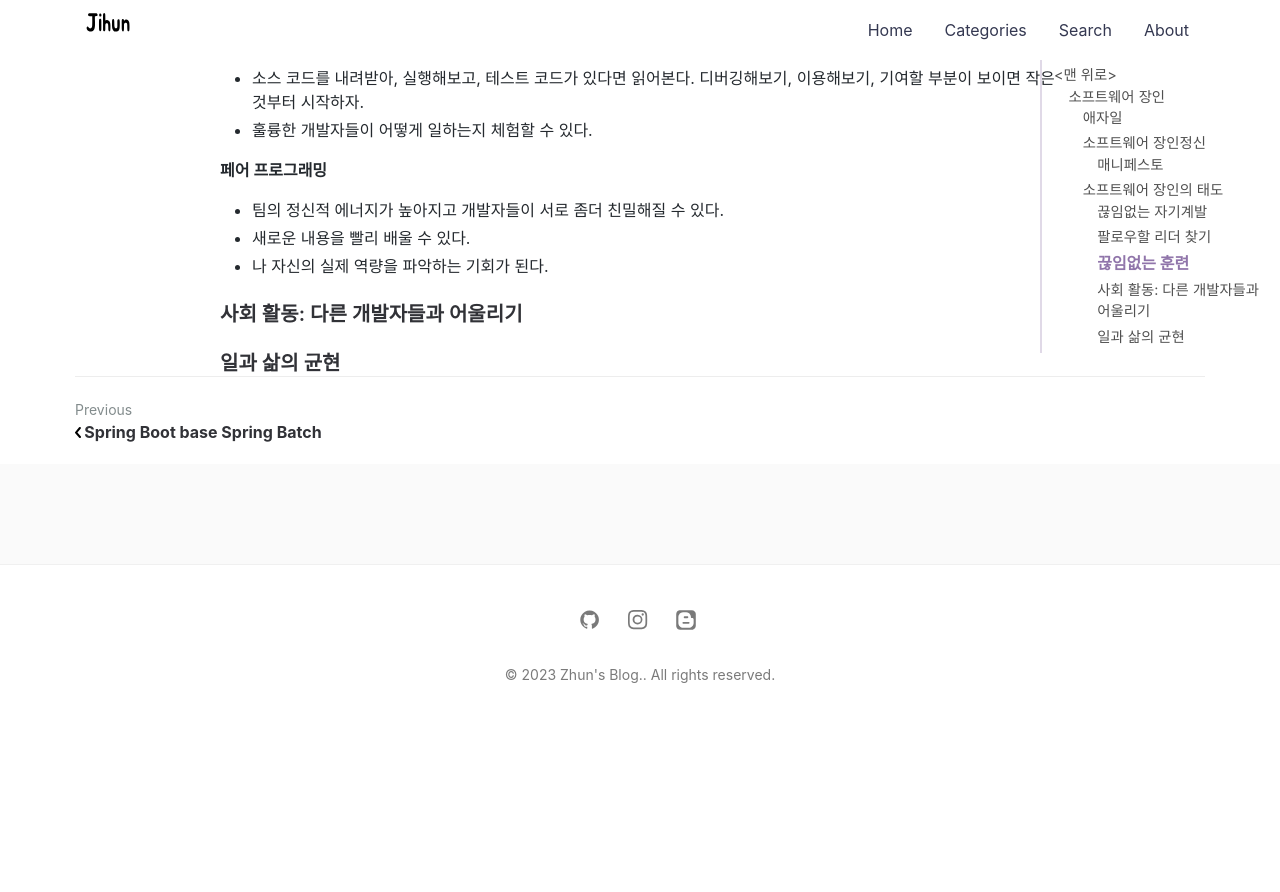
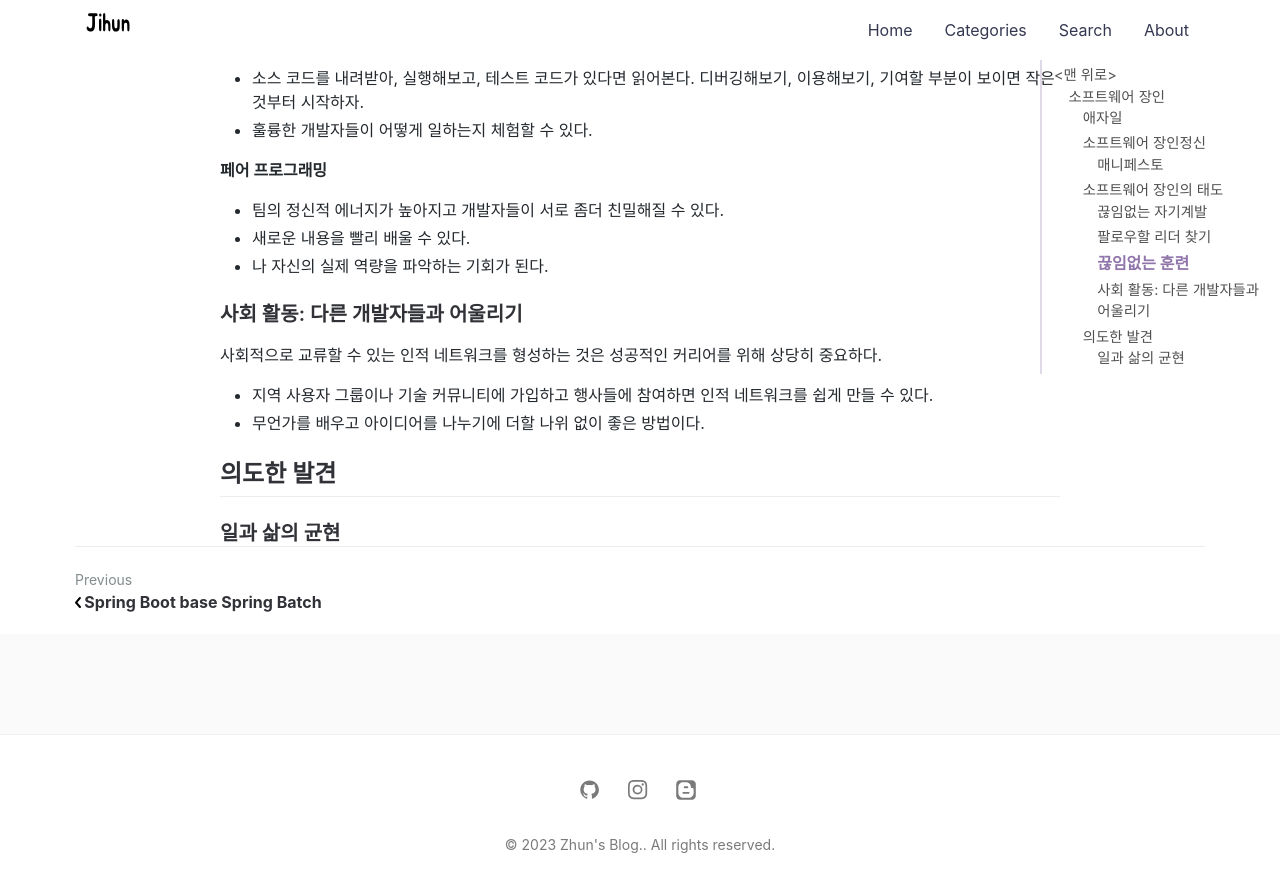
Before and after one commit to jihunparkme/jihunparkme.github.io, a Jekyll site: the page built from _posts/2023-02-01-a-software-master.md, in a window 1280 px wide and 900 px high, scrolled down 3959 px. Shown: the top 892 px of the window. Built offline with Jekyll 4.4.1, drawn with Linux system fonts in a browser that asks for light colours; nearby versions of some CDN libraries; comment, search, counter and statistics services are not loaded; before the commit the page ends 4689 px from its top, so only the background shows below that.

Commit message:
[software master] 사회 활동

```diff
--- a/_posts/2023-02-01-a-software-master.md
+++ b/_posts/2023-02-01-a-software-master.md
@@ -156,5 +156,11 @@ featured-img: a-software-master
 
 ### 사회 활동: 다른 개발자들과 어울리기
 
+사회적으로 교류할 수 있는 인적 네트워크를 형성하는 것은 성공적인 커리어를 위해 상당히 중요하다.
+
+- 지역 사용자 그룹이나 기술 커뮤니티에 가입하고 행사들에 참여하면 인적 네트워크를 쉽게 만들 수 있다.
+- 무언가를 배우고 아이디어를 나누기에 더할 나위 없이 좋은 방법이다.
+
+## 의도한 발견
 
 ### 일과 삶의 균현
```
